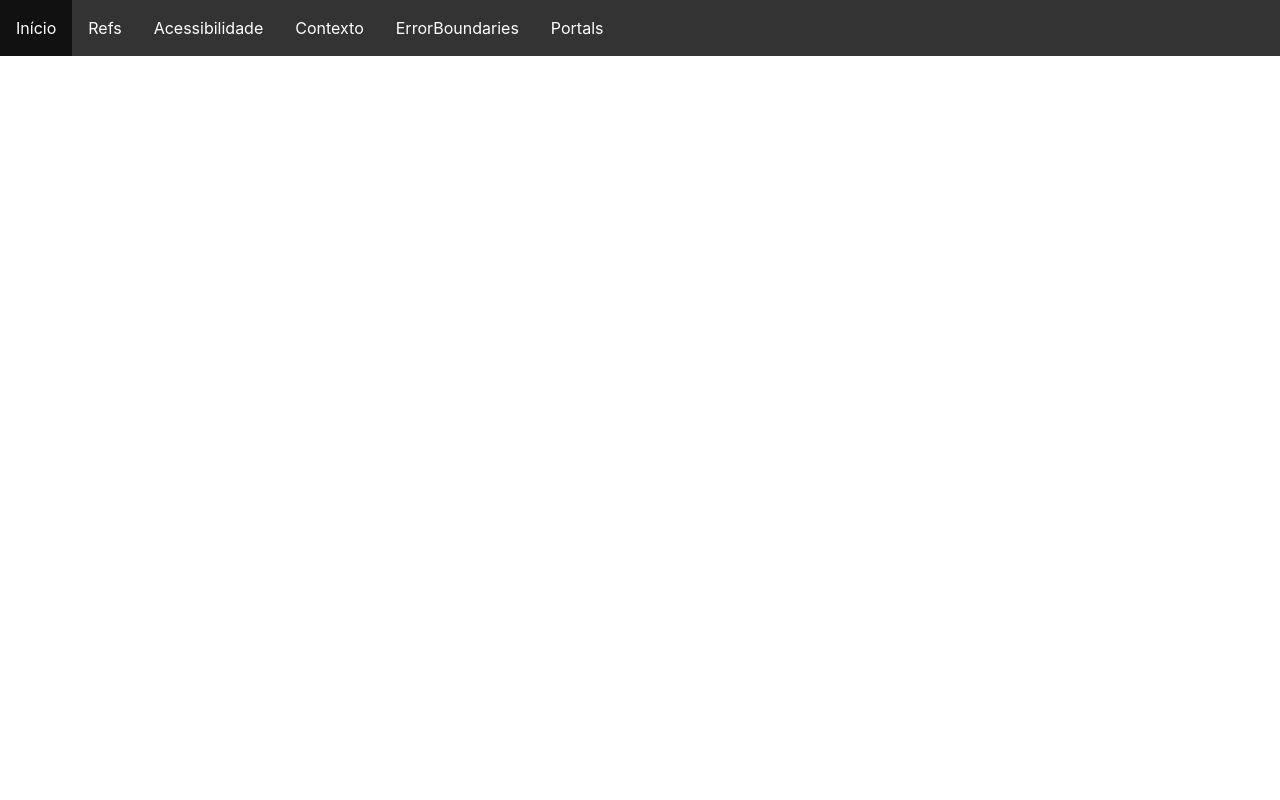
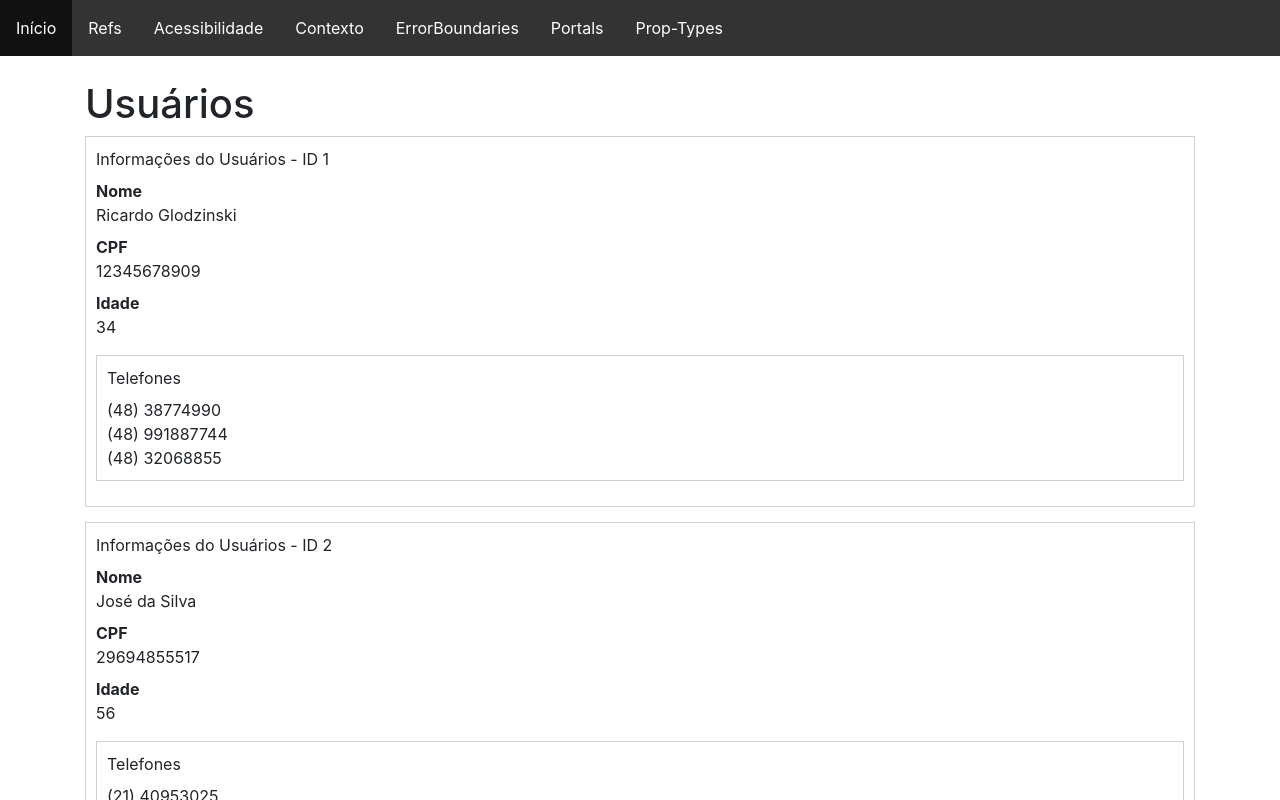
Before and after one commit to rglodzinski/treinamento-react, a React (Create React App) app in the folder codigo/: page /prop-types in a window 1280 px wide. Shown: the top 800 px of the page. Built offline with nearby package versions, Linux system fonts and the light colour scheme.

Commit message:
PropTypes

```diff
--- a/codigo/package.json
+++ b/codigo/package.json
@@ -17,6 +17,7 @@
     "dtp-react-components": "git+https://www-scm.prevnet/copd/dtp-react-components.git",
     "libicons": "git+https://www-scm.prevnet/copd/libicons.git",
     "node-sass": "^4.14.1",
+    "prop-types": "^15.7.2",
     "react": "^16.13.1",
     "react-bootstrap": "^1.3.0",
     "react-dom": "^16.13.1",
--- a/codigo/src/aula4/Layout/Menu.jsx
+++ b/codigo/src/aula4/Layout/Menu.jsx
@@ -14,6 +14,7 @@ const Menu = () => {
                 <li><Link to="/contexto">Contexto</Link></li>
                 <li><Link to="/error-boundary">ErrorBoundaries</Link></li>
                 <li><Link to="/portals">Portals</Link></li>
+                <li><Link to="/prop-types">Prop-Types</Link></li>
             </ul>
         </nav>
     );
--- /dev/null
+++ b/codigo/src/aula4/Pages/PropTypes/UserInfo.jsx
@@ -0,0 +1,52 @@
+import React from "react";
+import PropTypes from "prop-types";
+
+const fieldsetStyles = {
+    border: "solid 1px #d1d2d3",
+    padding: "10px",
+    marginBottom: "15px"
+};
+
+const UserInfo = props => {
+    const { id, nome, cpf, idade, telefones } = props;
+
+    const renderTelefone = telefone => {
+        const { id, ddd, numero } = telefone;
+        return <div key={id}>({ddd}) {numero}</div>;
+    };
+
+    return (
+        <fieldset style={fieldsetStyles}>
+            <label>Informações do Usuários - ID {id}</label>
+            <dl>
+                <dt>Nome</dt>
+                <dd>{nome}</dd>
+                <dt>CPF</dt>
+                <dd>{cpf}</dd>
+                <dt>Idade</dt>
+                <dd>{idade}</dd>
+            </dl>
+            {telefones && telefones.length > 0 &&
+                <fieldset style={fieldsetStyles}>
+                    <label>Telefones</label>
+                    {telefones.map(renderTelefone)}
+                </fieldset>
+            }
+        </fieldset>
+    );
+};
+
+UserInfo.propTypes = {
+    id: PropTypes.number.isRequired,
+    nome: PropTypes.string.isRequired,
+    cpf: PropTypes.number.isRequired,
+    idade: PropTypes.number.isRequired,
+    telefones: PropTypes.arrayOf(PropTypes.shape({
+        id: PropTypes.number.isRequired,
+        ddd: PropTypes.number.isRequired,
+        numero: PropTypes.number.isRequired,
+        tipo: PropTypes.oneOf(["RESIDENCIAL", "PROFISSIONAL", "CELULAR", "RECADO"])
+    }))
+};
+
+export default UserInfo;
--- /dev/null
+++ b/codigo/src/aula4/Pages/PropTypes/index.jsx
@@ -0,0 +1,20 @@
+import React from "react";
+
+import infoUsuarios from "./usuarios.json";
+import UserInfo from "./UserInfo";
+
+const PropTypesChecking = () => {
+
+    const renderUsuario = usuario => {
+        return <UserInfo key={usuario.id} {...usuario} />
+    }
+
+    return (
+        <div>
+            <h1>Usuários</h1>
+            {infoUsuarios && infoUsuarios.map(renderUsuario)}
+        </div>
+    );
+};
+
+export default PropTypesChecking;
--- /dev/null
+++ b/codigo/src/aula4/Pages/PropTypes/usuarios.json
@@ -0,0 +1,68 @@
+[
+    {
+        "id": 1,
+        "nome": "Ricardo Glodzinski",
+        "cpf": 12345678909,
+        "idade": 34,
+        "telefones": [
+            {
+                "id": 4,
+                "ddd": 48,
+                "numero": 38774990,
+                "tipo": "PROFISSIONAL"
+            },
+            {
+                "id": 5,
+                "ddd": 48,
+                "numero": 991887744,
+                "tipo": "CELULAR"
+            },
+            {
+                "id": 6,
+                "ddd": 48,
+                "numero": 32068855,
+                "tipo": "RESIDENCIAL"
+            }
+        ]
+    },
+    {
+        "id": 2,
+        "nome": "José da Silva",
+        "cpf": 29694855517,
+        "idade": 56,
+        "telefones": [
+            {
+                "id": 1,
+                "ddd": 21,
+                "numero": 40953025,
+                "tipo": "PROFISSIONAL"
+            },
+            {
+                "id": 2,
+                "ddd": 21,
+                "numero": 987556622,
+                "tipo": "CELULAR"
+            },
+            {
+                "id": 3,
+                "ddd": 21,
+                "numero": 30142558,
+                "tipo": "RESIDENCIAL"
+            }
+        ]
+    },
+    {
+        "id": 3,
+        "nome": "Jorge Amado",
+        "cpf": "12565847899",
+        "idade": 85,
+        "telefones": [
+            {
+                "id": 7,
+                "ddd": 21,
+                "numero": 40953025,
+                "tipo": "PROFISSIONAL"
+            }
+        ]
+    }
+]
--- a/codigo/src/aula4/routes.jsx
+++ b/codigo/src/aula4/routes.jsx
@@ -8,6 +8,7 @@ import Contexto from "./Pages/Contexto";
 import ErrorBoundaryView from "./Pages/ErrorBoundary";
 import Hocs from "./Pages/HOCs";
 import Portals from "./Pages/Portals";
+import PropTypesChecking from "./Pages/PropTypes";
 
 const Routes = () => {
     return (
@@ -19,6 +20,7 @@ const Routes = () => {
             <Route path="/error-boundary" component={ErrorBoundaryView} />
             <Route path="/hocs" component={Hocs} />
             <Route path="/portals" component={Portals} />
+            <Route path="/prop-types" component={PropTypesChecking} />
         </Switch>
     );
 };
```
Also changed, not shown: 1 other file (tests, documents, lock files or other folders).
